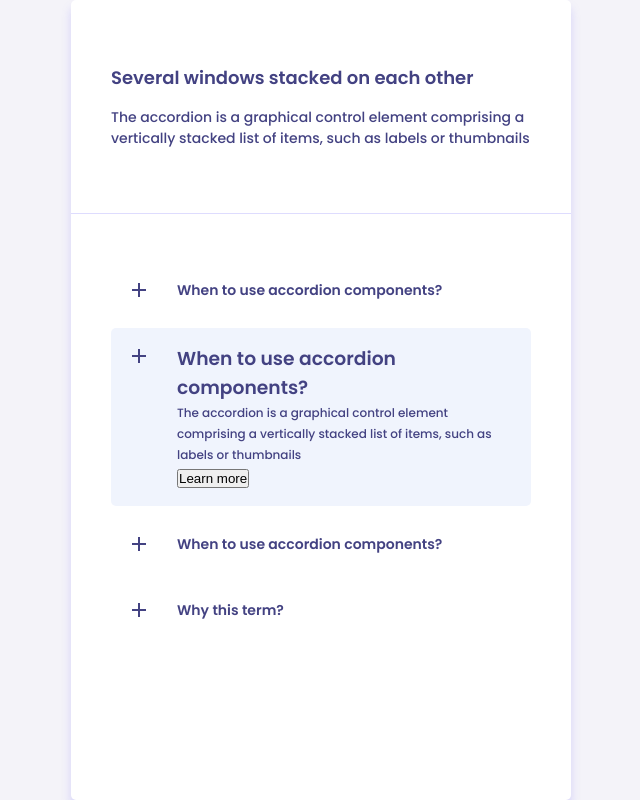
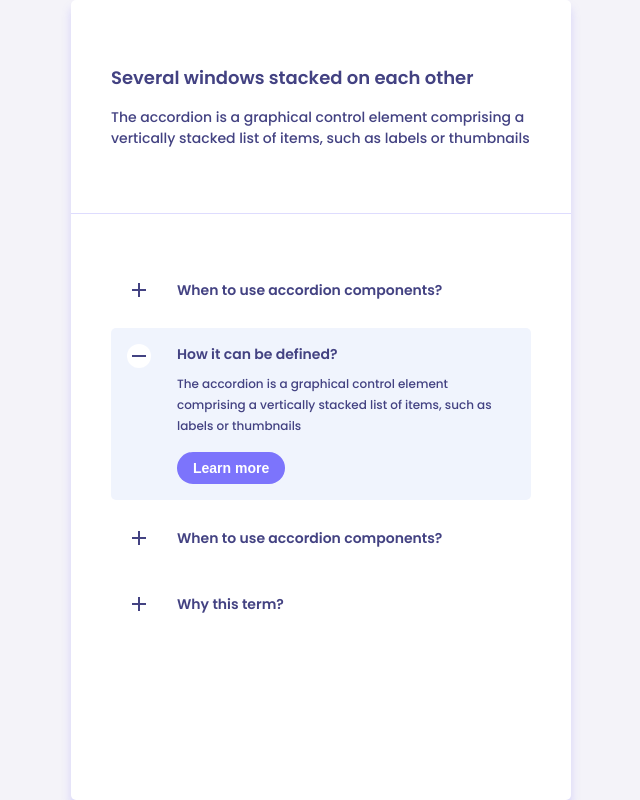
Before and after one commit to HuseynliTogrul/22.11.2023, a plain HTML site: page task1/index.html in a window 1280 px wide. Shown: the whole page, without its empty margins (319-959 px from the left). Drawn offline with Linux system fonts and the light colour scheme.

Commit message:
task1 end :)

```diff
--- a/task1/index.html
+++ b/task1/index.html
@@ -16,25 +16,25 @@
         <div class="main">
             <ul>
                 <li>
-                    <img src="assets/icon.svg" alt="icon">
+                    <img src="assets/plus.svg" alt="plus">
                     <p>When to use accordion components?</p>
                 </li>
                 <li>
                     <div class="main-left">
-                        <img src="assets/icon.svg" alt="icon">
+                        <img src="assets/minus.svg" alt="minus">
                     </div>
                     <div class="main-right">
-                        <h3>When to use accordion components?</h3>
+                        <h3>How it can be defined?</h3>
                         <p>The accordion is a graphical control element comprising a vertically stacked list of items, such as labels or thumbnails</p>
                         <button>Learn more</button>
                     </div>
                 </li>
                 <li>
-                    <img src="assets/icon.svg" alt="icon">
+                    <img src="assets/plus.svg" alt="plus">
                     <p>When to use accordion components?</p>
                 </li>
                 <li>
-                    <img src="assets/icon.svg" alt="icon">
+                    <img src="assets/plus.svg" alt="plus">
                     <p>Why this term?</p>
                 </li>
             </ul>
--- a/task1/style.css
+++ b/task1/style.css
@@ -74,8 +74,32 @@ body{
     align-items: flex-start;
 }
 
+.container ul li .main-left img{
+    border-radius: 50%;
+    width: 24px;
+    height: 24px;
+    background-color: white;
+}
+
+.container ul li .main-right h3{
+    font-size: 14px;
+    font-weight: 600;
+    margin-bottom: 8px;
+}
+
 .container ul li .main-right p{
     font-size: 12px;
     font-weight: 500;
     line-height: 21px;
+    margin-bottom: 16px;
 }
+
+.container ul li .main-right button{
+    border-radius: 19px;
+    background: #7C74FC;
+    font-size: 14px;
+    font-weight: 600;
+    color: white;
+    padding: 8px 16px;
+    border: none;
+}
```
Also changed, not shown: task1/assets/minus.svg (added), task1/assets/plus.svg (renamed from task1/assets/icon.svg).
